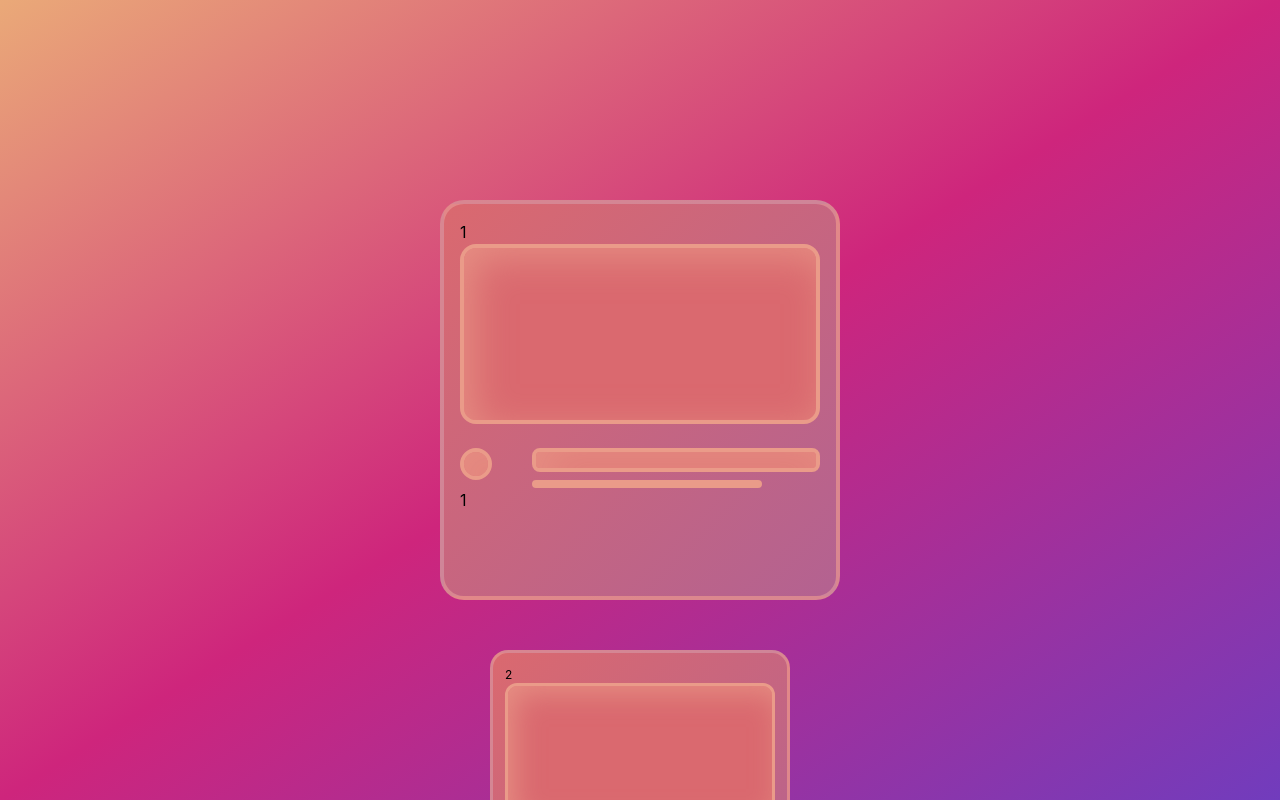
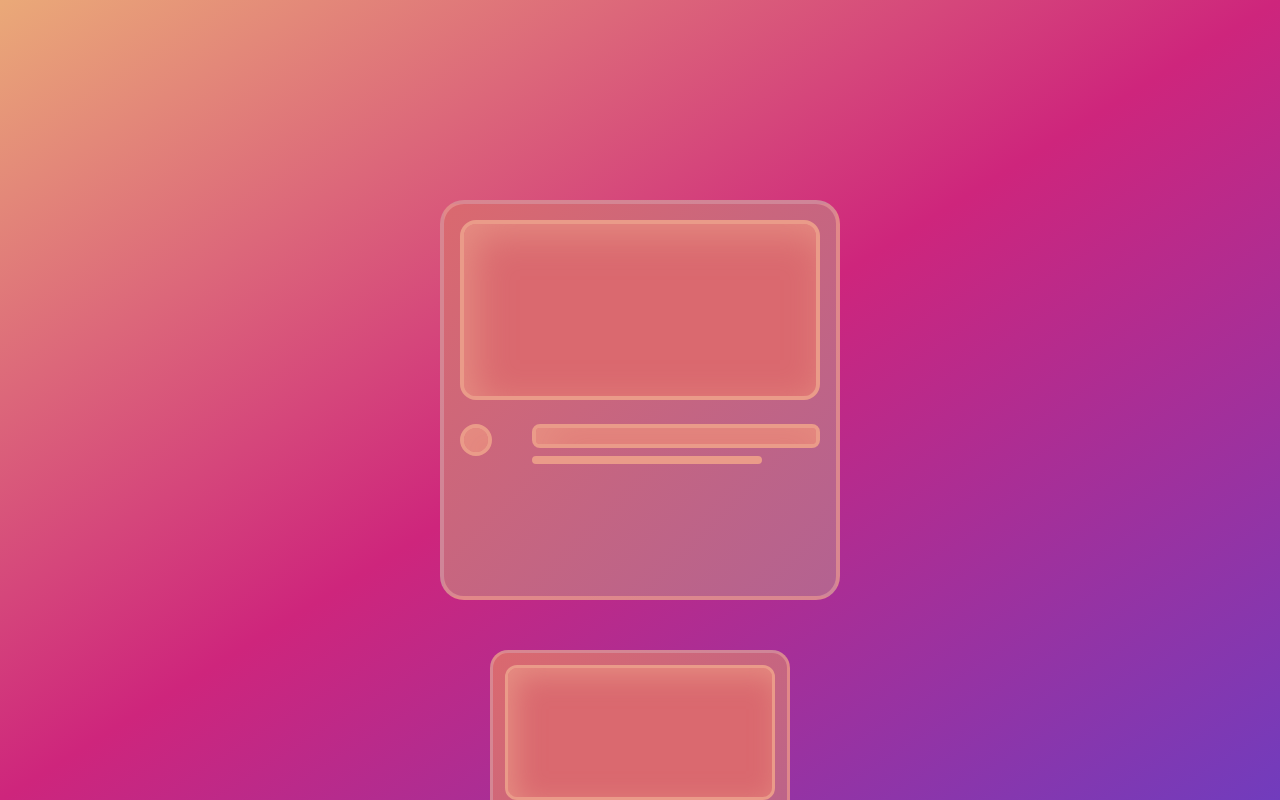
Before and after one commit to Kshitiz1111/slider, a React (Create React App) app: page / in a window 1280 px wide. Built offline with nearby package versions, Linux system fonts and the light colour scheme.

Commit message:
finished

```diff
--- a/src/App.jsx
+++ b/src/App.jsx
@@ -8,20 +8,21 @@ function App() {
   const latestYAxis = useRef(0);
   const isScrolling = useRef(false);
   let touchTravelDistance = 100;
-  let weelTravelDistance = 90;
 
   let items = [1, 2, 3, 4, 5, 6]
 
   const handleTouchStart = (e) => {
     startYAxis.current = e.touches[0].clientY
+    console.log('start')
   }
 
   const handleTouchMove = (e) => {
     latestYAxis.current = e.touches[0].clientY;
     const distance = startYAxis.current - latestYAxis.current;
+    console.log("distance", distance, startYAxis.current, latestYAxis.current)
     if (distance > touchTravelDistance && activeCardIndex < items.length - 1) {
       setActiveCardIndex(activeCardIndex + 1);
-      startYAxis.current = latestYAxis.current;
+      startYAxis.current = latestYAxis.current;//for continuous scroll with out lifting finger
     } else if (distance < - touchTravelDistance && activeCardIndex > 0) {
       setActiveCardIndex(activeCardIndex - 1);
       startYAxis.current = latestYAxis.current;
@@ -58,8 +59,7 @@ function App() {
   }, [activeCardIndex, items.length]);
 
   return (
-    <div className='w-full h-screen relative overflow-hidden'
-      style={{ background: 'linear-gradient(to top left, #713CBD, #CE257C, #EAA978)' }}
+    <div className='w-full h-screen bg-custom-body relative overflow-hidden'
     >
       <div ref={cardRef} className="w-full overflow-y-scroll flex flex-col items-center gap-4">
         {items.map((item, index) => {
@@ -76,7 +76,6 @@ function App() {
               prevCard={prevCard}
               nextCard={nextCard}
               visibilityStyle={cardStyle}
-              content={item}
             />
           );
         })}
--- a/src/components/Card.jsx
+++ b/src/components/Card.jsx
@@ -1,10 +1,8 @@
 import React from 'react'
 
-const Card = ({ content, activeCard, nextCard, prevCard, visibilityStyle }) => {
+const Card = ({ activeCard, nextCard, prevCard, visibilityStyle }) => {
    return (
-      <div className={`w-[90%] sm:w-[400px] h-1/2 p-4 border-4 border-pink-300 rounded-3xl transform transition-all duration-500
-      bg-gradient-to-br from-red-500 to-orange-600
-      opacity-100
+      <div className={`w-[90%] sm:w-[400px] h-1/2 p-4 bg-custom-card border-4 border-custom-slider-card rounded-3xl transform transition-all duration-500 opacity-100
       ${visibilityStyle}
       ${activeCard ? 'translate-y-[50%] z-30 scale-100' : 'scale-75'}
       ${nextCard && 'translate-y-[150%] z-20'}
@@ -12,19 +10,15 @@ const Card = ({ content, activeCard, nextCard, prevCard, visibilityStyle }) => {
       bg-red-800
       absolute
       `}
-
-         style={{ borderColor: 'rgba(235, 168, 162, 0.5)', borderWidth: '4px', background: 'linear-gradient(to bottom right, #DA696F, #B36291)' }}
       >
-         {content}
-         <div className='w-full h-1/2 shadow-custom-innerShadow bg-custom-pink rounded-2xl border-4 border-custom-slider-card'></div>
+         <div className='w-full h-1/2 shadow-custom-innerShadow bg-custom-pink rounded-2xl border-4 border-custom-slider-card-content'></div>
          <div className='flex w-full justify-between gap-2 mt-6'>
-            <div className='w-8 h-8 rounded-full shadow-custom-innerShadow bg-custom-pink border-4 border-custom-slider-card'></div>
+            <div className='w-8 h-8 rounded-full shadow-custom-innerShadow bg-custom-pink border-4 border-custom-slider-card-content'></div>
             <div className='w-72 flex flex-col gap-2' >
-               <div className='h-6 rounded-lg shadow-custom-innerShadow bg-custom-pink border-4 border-custom-slider-card'></div>
-               <div className='w-4/5 h-2 rounded-full shadow-custom-innerShadow bg-custom-pink border-4 border-custom-slider-card'></div>
+               <div className='h-6 rounded-lg shadow-custom-innerShadow bg-custom-pink border-4 border-custom-slider-card-content'></div>
+               <div className='w-4/5 h-2 rounded-full shadow-custom-innerShadow bg-custom-pink border-4 border-custom-slider-card-content'></div>
             </div>
          </div>
-         {content}
       </div>
    )
 }
--- a/tailwind.config.js
+++ b/tailwind.config.js
@@ -13,7 +13,12 @@ module.exports = {
         'custom-pink-2': '#CF7782'
       },
       borderColor:{
-        'custom-slider-card': '#EA9B89'
+        'custom-slider-card-content': '#EA9B89',
+        'custom-slider-card':'rgba(235, 168, 162, 0.5)'
+      },
+      backgroundImage:{
+        'custom-body': 'linear-gradient(to top left, #713CBD, #CE257C, #EAA978)',
+        'custom-card': 'linear-gradient(to bottom right, #DA696F, #B36291)'
       }
     },
   },
```
Also changed, not shown: src/App.css (deleted, +0 -38 lines).
